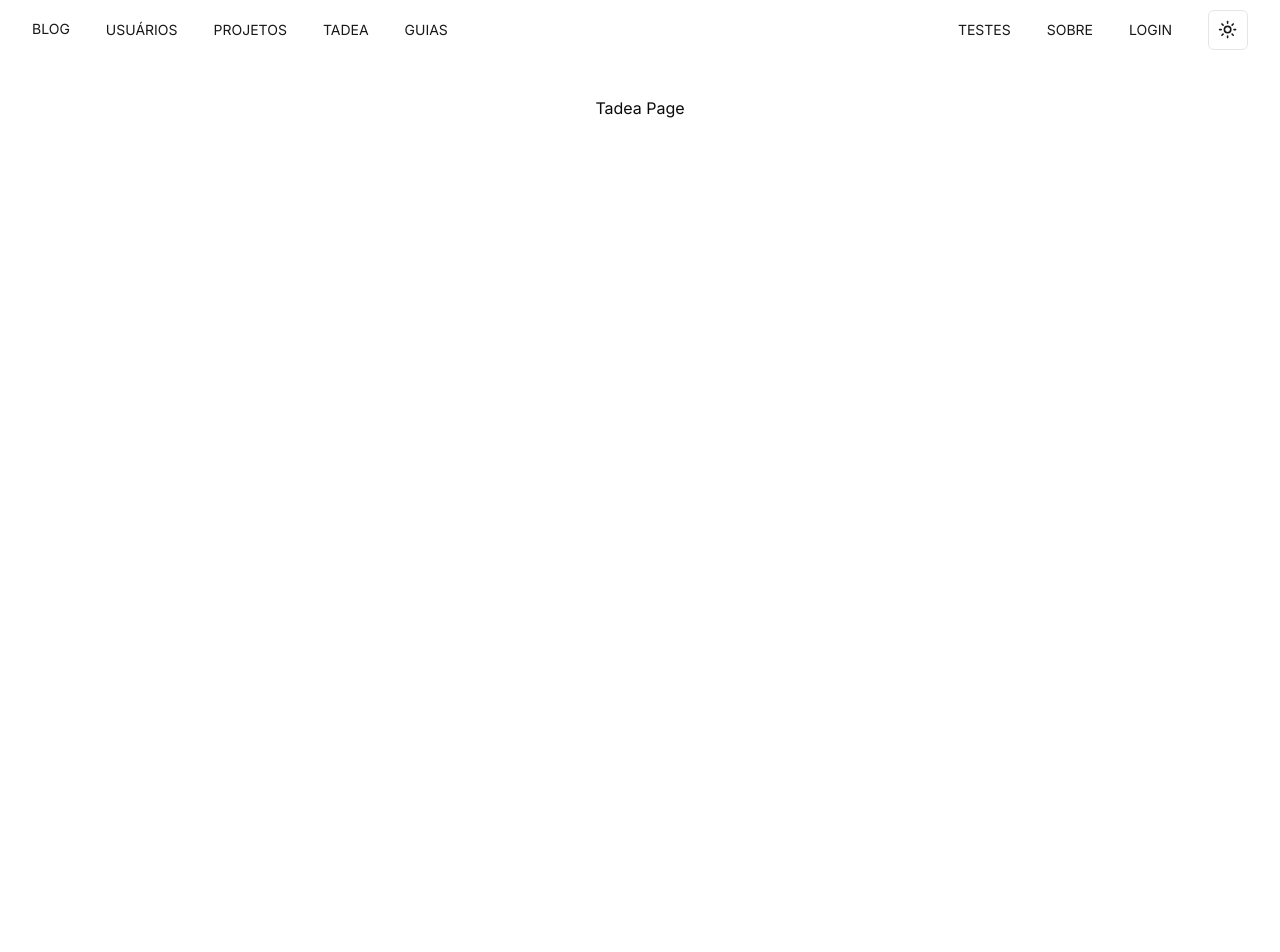
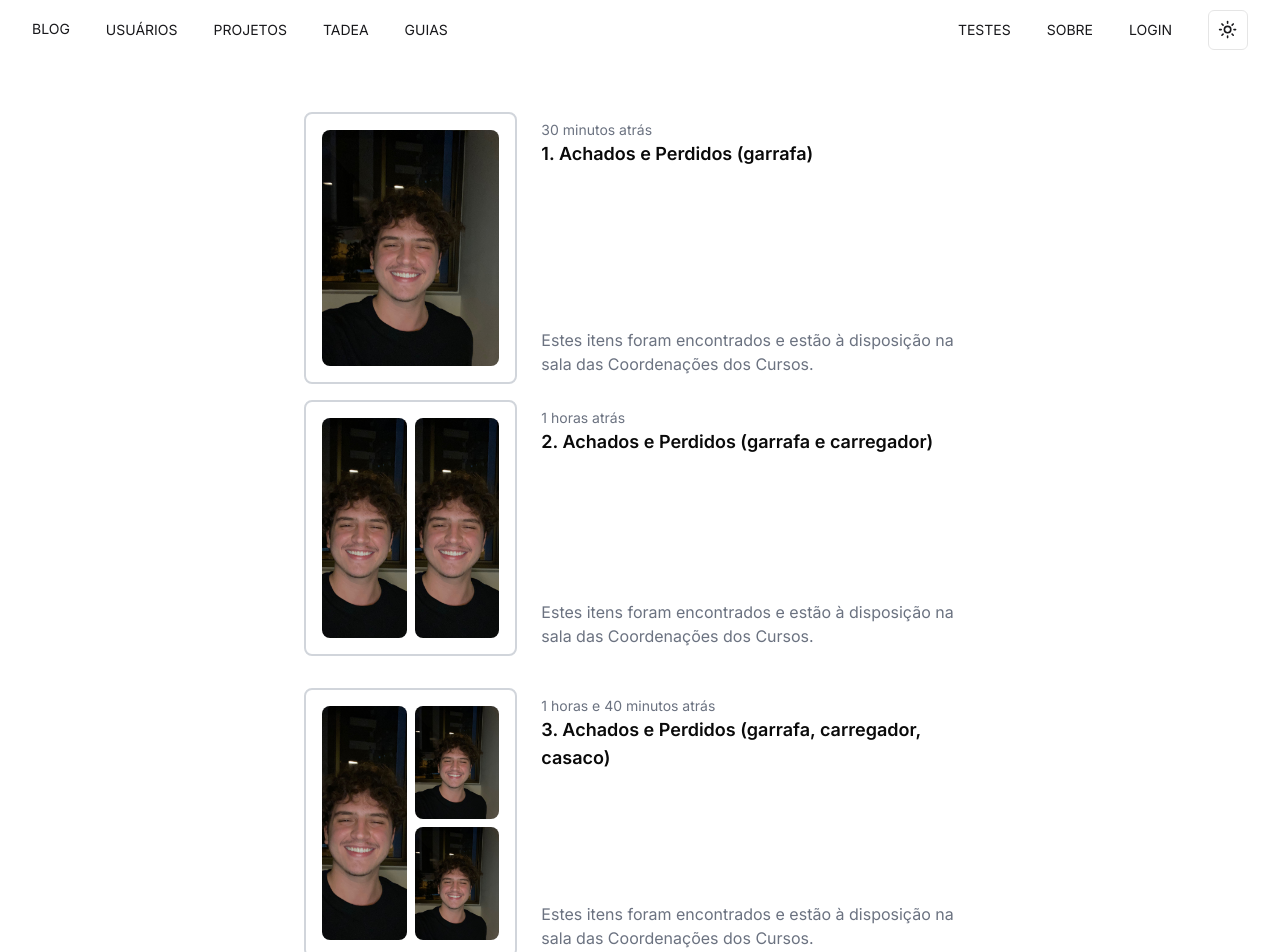
Before and after one commit to ralfferreira/aquario, a Next.js app in the folder frontend/: page /tadea in a window 1280 px wide. Shown: the top 952 px of the page. Before the commit the page ends 800 px from the top, so only its background shows below. Built offline with nearby package versions, Linux system fonts and the light colour scheme.

Commit message:
Adicionando a pagina de Tadea

```diff
--- a/frontend/src/app/tadea/page.tsx
+++ b/frontend/src/app/tadea/page.tsx
@@ -1,7 +1,29 @@
+import TadeaComponent from "@/components/Pages/Tadea/tadea";
+
 export default function Tadea() {
     return (
       <main className="flex min-h-screen flex-col items-center justify-between p-24">
-        <p>Tadea Page</p>
+        <TadeaComponent
+          index={1}
+          title="Achados e Perdidos (garrafa)"
+          message="Estes itens foram encontrados e estão à disposição na sala das Coordenações dos Cursos."
+          timePostedInMinutes={30}
+          images={["/ian.jpeg"]}
+        />
+        <TadeaComponent
+          index={2}
+          title="Achados e Perdidos (garrafa e carregador)"
+          message="Estes itens foram encontrados e estão à disposição na sala das Coordenações dos Cursos."
+          timePostedInMinutes={60}
+          images={["/ian.jpeg", "/ian.jpeg"]}
+        />
+        <TadeaComponent
+          index={3}
+          title="Achados e Perdidos (garrafa, carregador, casaco)"
+          message="Estes itens foram encontrados e estão à disposição na sala das Coordenações dos Cursos."
+          timePostedInMinutes={100}
+          images={["/ian.jpeg", "/ian.jpeg", "/ian.jpeg"]}
+        />
       </main>
     );
   }
--- /dev/null
+++ b/frontend/src/components/Pages/Tadea/tadea.tsx
@@ -0,0 +1,96 @@
+import Image from "next/image";
+
+interface TadeaProps {
+  title: string;
+  message: string;
+  timePostedInMinutes: number;
+  images: string[];
+  index: number;
+}
+
+const LostAndFoundCard = ({ title, message, timePostedInMinutes, images, index }: TadeaProps) => {
+
+  const timePosted = () => {
+    if (timePostedInMinutes < 60) {
+      return `${timePostedInMinutes} minutos atrás`;
+    }
+
+    const hours = Math.floor(timePostedInMinutes / 60);
+    const minutes = timePostedInMinutes % 60;
+
+    if (minutes === 0) {
+      return `${hours} horas atrás`;
+    } else {
+      return `${hours} horas e ${minutes} minutos atrás`;
+    }
+  };
+
+  const getGridColumns = () => {
+    if (images.length === 1) return "grid-cols-1";
+    if (images.length === 2) return "grid-cols-2";
+    if (images.length === 3) return "grid-cols-2";
+    return "grid-cols-2"; // Para 3 ou mais imagens
+  };
+
+  const visibleImages = images.slice(0, 3);
+
+  return (
+    <div className="group grid grid-cols-3 gap-4 max-w-2xl mx-auto my-4 h-64 hover:border-gray-900 hover:cursor-pointer hover:text-gray-900 dark:text-dark-text dark:border-white">
+      {visibleImages.length > 0 && (
+        <div className={`grid ${getGridColumns()} gap-2 border-2 border-gray-300 rounded-lg p-4 h-full`}>
+          {visibleImages.length === 3 ? (
+            <>
+              <div className="col-span-1 h-full">
+                <Image
+                  src={visibleImages[0]}
+                  alt={`Item 1`}
+                  width={150}
+                  height={150}
+                  className="rounded-lg object-cover h-full w-full"
+                />
+              </div>
+
+              <div className="flex flex-col gap-2 h-full">
+                {visibleImages.slice(1).map((imgSrc, index) => (
+                  <Image
+                    key={index + 1}
+                    src={imgSrc}
+                    alt={`Item ${index + 2}`}
+                    width={150}
+                    height={150}
+                    className="rounded-lg object-cover h-full w-full"
+                  />
+                ))}
+              </div>
+            </>
+          ) : (
+            visibleImages.map((imgSrc, index) => (
+              <Image
+                key={index}
+                src={imgSrc}
+                alt={`Item ${index + 1}`}
+                width={150}
+                height={150}
+                className="rounded-lg object-cover h-full w-full"
+              />
+            ))
+          )}
+        </div>
+      )}
+
+      <div className="col-span-2 flex flex-col justify-between h-full p-2">
+        <div>
+          <div className="text-gray-500 text-sm">{timePosted()}</div>
+          <div className="text-lg font-semibold border-b-0 group-hover:underline dark:text-gray-200">
+            {index}. {title}
+          </div>
+        </div>
+        <div className="text-gray-500 overflow-hidden text-ellipsis">
+          <p className="pt-10">{message}</p>
+        </div>
+      </div>
+    </div>
+  );
+};
+
+export default LostAndFoundCard;
```
